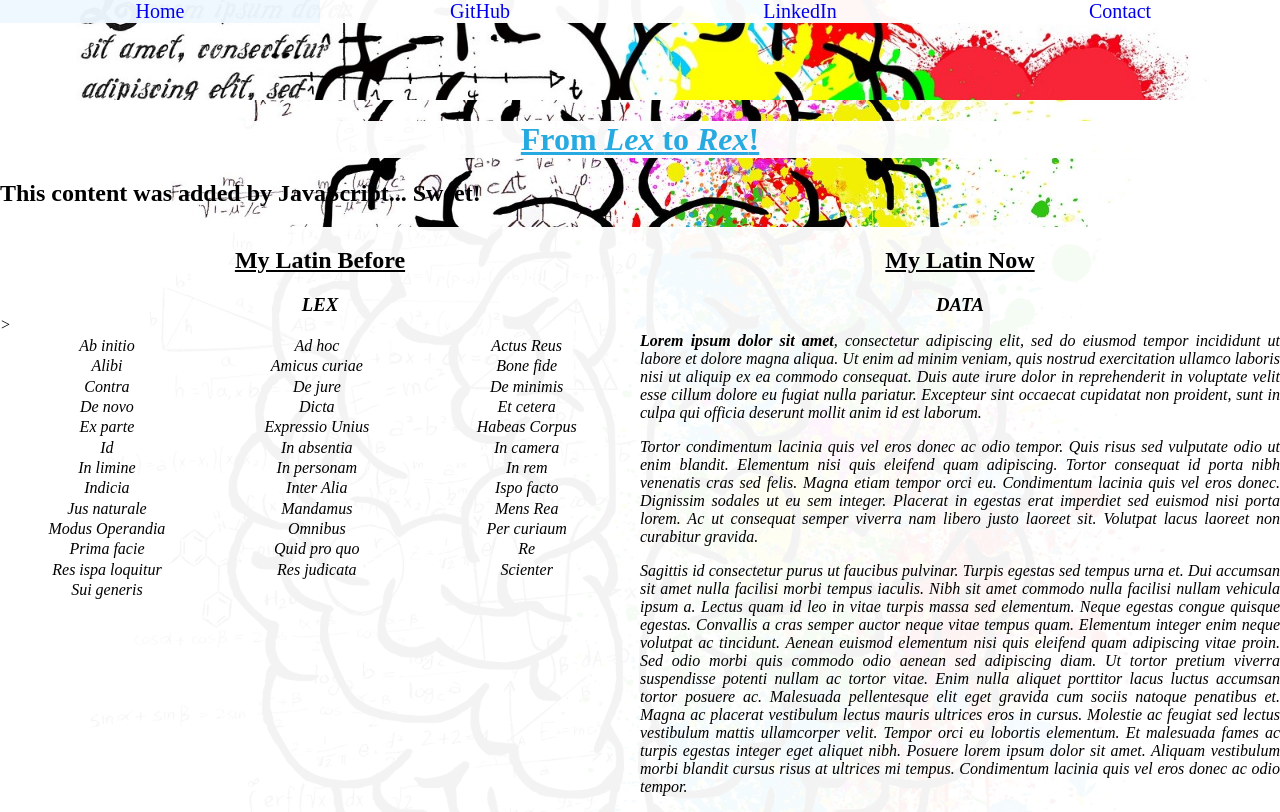
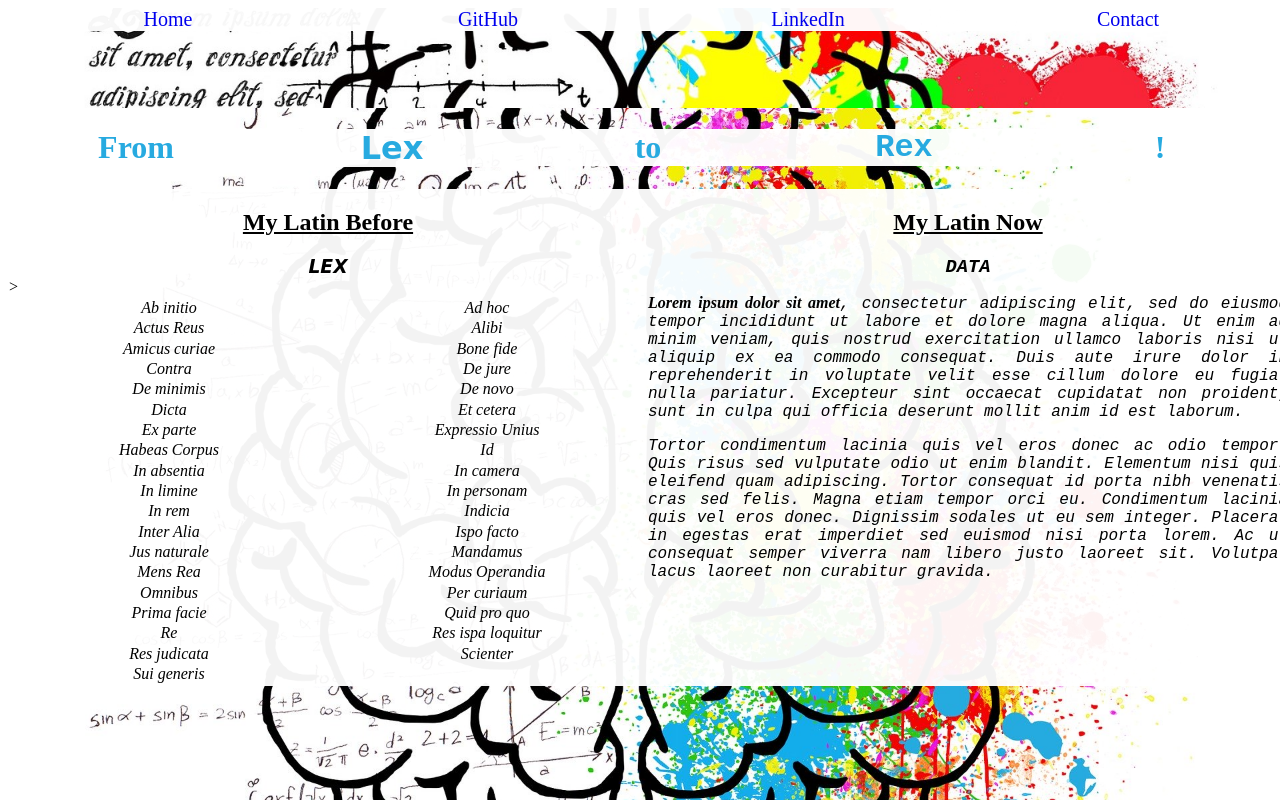
Before and after one commit to bro-san/Brodys-1st-Website, a plain HTML site: page index.html in a window 1280 px wide. Drawn offline with Linux system fonts and the light colour scheme.

Commit message:
added Law and Code text classes; started hover sound effect

```diff
--- a/index.html
+++ b/index.html
@@ -6,6 +6,7 @@
         <meta charset="UTF-8">
         <meta name="viewport" content="width=device-width, initial-scale=1.0">
     </head>
+
     <body>
         <div id="navbar">
             <a href="#home">Home</a>
@@ -13,16 +14,32 @@
             <a href="https://www.linkedin.com/in/broden-sanford-62ab25221">LinkedIn</a>
             <a href="#contact">Contact</a>
         </div>
-        <h1>From <em>Lex</em> to <em>Rex</em>!</h1>
+
+        <div id="firstHeader">
+            <h1>From </h1>
+            <h1 class="textLaw">Lex</h1>
+            <h1> to </h1>
+            <h1 class="textCode">Rex</h1>
+            <h1>!</h1>
+        </div>
+        <!--
+        <h1 id="firstHeader">From <span style="font-family:cursive"><em>Lex</em></span> to <span style="font-family:'Courier New', Courier, monospace"><em>Rex</em></span>!</h1>
+        -->
+
         <script src="script.js"></script>
+
         <main>
+
             <div id="latin">
+
                 <h2>My Latin Before</h2>
                 <h2>My Latin Now</h2>
-                <h3>LEX</h3>
-                <h3>DATA</h3>
+
+                <h3 class="textLaw">LEX</h3>
+                <h3 class="textCode">DATA</h3>
+
                 <div class="latinSection">
-                    <table>
+                    <table class="textLaw">
                         <tr>
                             <td>Ab initio</td>
                         </tr>
@@ -136,19 +153,22 @@
                         </tr>
                     </table>
                 </div>
+
                 <div class="latinSection">
-                    <p>
+                    <p class="textCode">
                         <b>Lorem ipsum dolor sit amet</b>, consectetur adipiscing elit, sed do eiusmod tempor incididunt ut labore et dolore magna aliqua. Ut enim ad minim veniam, quis nostrud exercitation ullamco laboris nisi ut aliquip ex ea commodo consequat. Duis aute irure dolor in reprehenderit in voluptate velit esse cillum dolore eu fugiat nulla pariatur. Excepteur sint occaecat cupidatat non proident, sunt in culpa qui officia deserunt mollit anim id est laborum.
                     </p>
-                    <p>
+                    <p class="textCode">
                         Tortor condimentum lacinia quis vel eros donec ac odio tempor. Quis risus sed vulputate odio ut enim blandit. Elementum nisi quis eleifend quam adipiscing. Tortor consequat id porta nibh venenatis cras sed felis. Magna etiam tempor orci eu. Condimentum lacinia quis vel eros donec. Dignissim sodales ut eu sem integer. Placerat in egestas erat imperdiet sed euismod nisi porta lorem. Ac ut consequat semper viverra nam libero justo laoreet sit. Volutpat lacus laoreet non curabitur gravida.
                     </p>
-                    <p>
+                    <!--
+                    <p class="textCode">
                         Sagittis id consectetur purus ut faucibus pulvinar. Turpis egestas sed tempus urna et. Dui accumsan sit amet nulla facilisi morbi tempus iaculis. Nibh sit amet commodo nulla facilisi nullam vehicula ipsum a. Lectus quam id leo in vitae turpis massa sed elementum. Neque egestas congue quisque egestas. Convallis a cras semper auctor neque vitae tempus quam. Elementum integer enim neque volutpat ac tincidunt. Aenean euismod elementum nisi quis eleifend quam adipiscing vitae proin. Sed odio morbi quis commodo odio aenean sed adipiscing diam. Ut tortor pretium viverra suspendisse potenti nullam ac tortor vitae. Enim nulla aliquet porttitor lacus luctus accumsan tortor posuere ac. Malesuada pellentesque elit eget gravida cum sociis natoque penatibus et. Magna ac placerat vestibulum lectus mauris ultrices eros in cursus. Molestie ac feugiat sed lectus vestibulum mattis ullamcorper velit. Tempor orci eu lobortis elementum. Et malesuada fames ac turpis egestas integer eget aliquet nibh. Posuere lorem ipsum dolor sit amet. Aliquam vestibulum morbi blandit cursus risus at ultrices mi tempus. Condimentum lacinia quis vel eros donec ac odio tempor.
                     </p>
+                    -->
                 </div>
             </div>
+
         </main>
-
     </body>
 </html>
--- a/script.js
+++ b/script.js
@@ -1,6 +1,8 @@
+/*
 const h2 = document.createElement('h2');
-h2.textContent = "This content was added by JavaScript... Sweet!"
-document.querySelector('body').appendChild(h2)
+h2.textContent = "This content was added by JavaScript... Sweet!";
+document.getElementById('firstHeader').appendChild(h2);
+*/
 
 window.onscroll = function() {stickyNavBar()};
 
@@ -14,3 +16,11 @@ function stickyNavBar() {
     navbar.classList.remove("sticky");
   }
 }
+
+const lawSound = document.getElementsByClassName("textLaw");
+
+function testAlert() {
+    alert('It worked!');
+}
+
+lawSound.addEventListener('click', testAlert);
--- a/style.css
+++ b/style.css
@@ -1,5 +1,5 @@
 body {
-    margin:0;
+    /* margin:0; */
     background-color: white;
     background-image: url(images/L-R\ brain\ \(main\).jpeg);
     height:100%;
@@ -8,11 +8,13 @@ body {
     background-size: cover;
 }
 
-h1 {
+#firstHeader h1 {
     color: rgb(39 170 224);
     background-color: rgba(255, 255, 255, .965);
-    text-decoration-line: underline;
     text-align: center;
+    float: left;
+    display: block;
+    width: 20%;
 }
 
 * {font-family: 'Times New Roman', Times, serif;}
@@ -22,7 +24,6 @@ h1 {
     overflow: hidden;
     height: 100px;
     background-image: url(images/L-R\ Brain\ \(header\).jpeg);
-    /* background-position: center; */
     background-repeat: no-repeat;
     background-size: cover;
 }
@@ -32,7 +33,6 @@ h1 {
     float: left;
     display: block;
     text-align: center;
-    /* padding: 14px; */
     text-decoration: none;
     font-size: 20px;
     width: 25%;
@@ -48,27 +48,24 @@ h1 {
     width: 100%;
 }
 
-
 #latin {
     background-color: rgba(255, 255, 255, 0.951);
     margin: 0;
+    /* Do I need the two styles below? */
     display: inline-block;
     float: left;
 }
 
 
 #latin h2 {
-    /* background-color: rgba(255, 255, 255, .965); */
     float: left;
     text-align: center;
     text-decoration-line: underline;
-    /* margin: 0; */
     display: inline-block;
     width: 50%;
 }
 
 #latin h3 {
-    /* background-color: rgba(255, 255, 255, .965); */
     font-style: italic;
     float: left;
     margin: 0;
@@ -77,9 +74,7 @@ h1 {
     width: 50%;
 }
 #latin div {
-    /* background-color: rgba(255, 255, 255, .965); */
     float: left;
-    /* margin: 0; */
     display: inline-block;
     text-align: justify;
     width: 50%;
@@ -90,10 +85,18 @@ h1 {
     float: none;
     display: inline-block;
     text-align: center;
-    width: 33%;
+    width: 50%;
 }
 
 #latin table tr td {
     text-align: center;
     display: block;
 }
+
+.textLaw {
+    font-family: cursive;
+}
+
+.textCode {
+    font-family: 'Courier New', Courier, monospace;
+}
```
